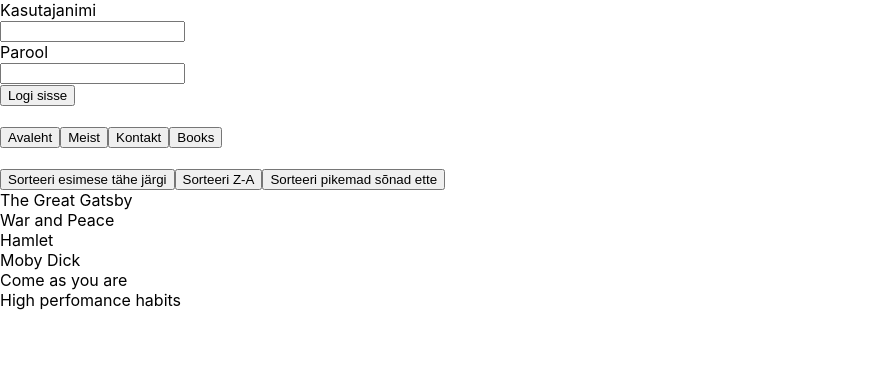
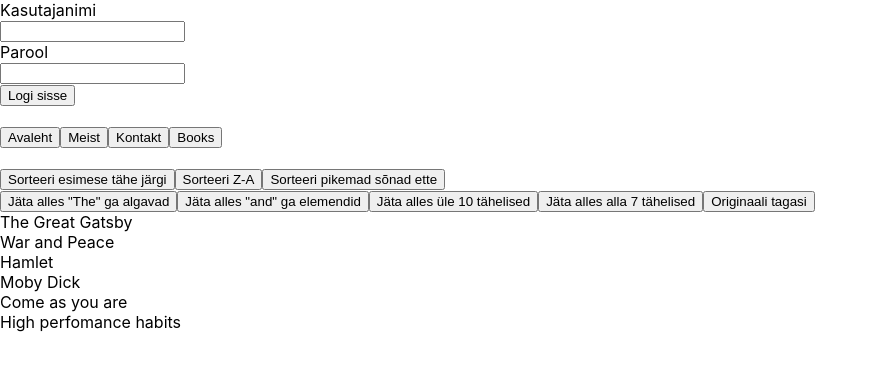
Before and after one commit to Kopponees/React-02-2023, a React (Create React App) app in the folder kodutoo1/: page /books in a window 1280 px wide. Shown: the top 370 px of the page, without its empty margins (0-878 px from the left). Built offline with nearby package versions, Linux system fonts and the light colour scheme.

Commit message:
array, filtreeri

```diff
--- /dev/null
+++ b/kodutoo1/src/books.json
@@ -0,0 +1 @@
+["The Great Gatsby", "War and Peace", "Hamlet", "Moby Dick", "Come as you are", "High perfomance habits"]
--- a/kodutoo1/src/pages/Books.js
+++ b/kodutoo1/src/pages/Books.js
@@ -1,8 +1,9 @@
 import React, { useState } from 'react'
+import booksFailist from '../books.json';
 
 function Books() {
 
-    const [books, uuendaBooks] = useState (["The Great Gatsby", "War and Peace", "Hamlet", "Moby Dick", "Come as you are", "High perfomance habits"]);
+    const [books, uuendaBooks] = useState (booksFailist);
 
     const sorteeriEsimeneTahtAZ = () => {
     books.sort((a,b) => a.charAt(0).localeCompare(b.charAt(0)));
@@ -18,6 +19,26 @@
         uuendaBooks(books.slice());
     }
 
+    const filtreeriThegaAlgavad = () => {
+const tulem = books.filter(element => element.startsWith("The"));
+uuendaBooks(tulem);
+    }
+
+    const filtreeriKeskelAnd = () => {
+const tulem = books.filter(element => element.includes("and"));
+uuendaBooks(tulem);
+    }
+    const filtreeri10TahemargigaSonad = () => {
+const tulem = books.filter(element => element.length > 10);
+uuendaBooks(tulem);
+    }
+    const filtreeriAlla7Tahemargiga = () => {
+        const tulem = books.filter(element => element.length < 7);
+        uuendaBooks(tulem);
+    }
+    const originaaliTagasi = () => {
+        uuendaBooks(booksFailist);
+    }
 
     return (
     <div>
@@ -25,6 +46,12 @@
          <button onClick={sorteeriEsimeneTahtAZ}>Sorteeri esimese tähe järgi</button>
          <button onClick={sorteeriZA}>Sorteeri Z-A</button>
          <button onClick={sorteeriPikemadEtte}>Sorteeri pikemad sõnad ette</button>
+         <br />
+         <button onClick={filtreeriThegaAlgavad}>Jäta alles "The" ga algavad</button>
+         <button onClick={filtreeriKeskelAnd}>Jäta alles "and" ga elemendid</button>
+         <button onClick={filtreeri10TahemargigaSonad}>Jäta alles üle 10 tähelised</button>
+         <button onClick={filtreeriAlla7Tahemargiga}>Jäta alles alla 7 tähelised</button>
+         <button onClick ={originaaliTagasi}>Originaali tagasi</button>
          {books.map(element => <div>{element}</div> )}
 
     </div>
```
